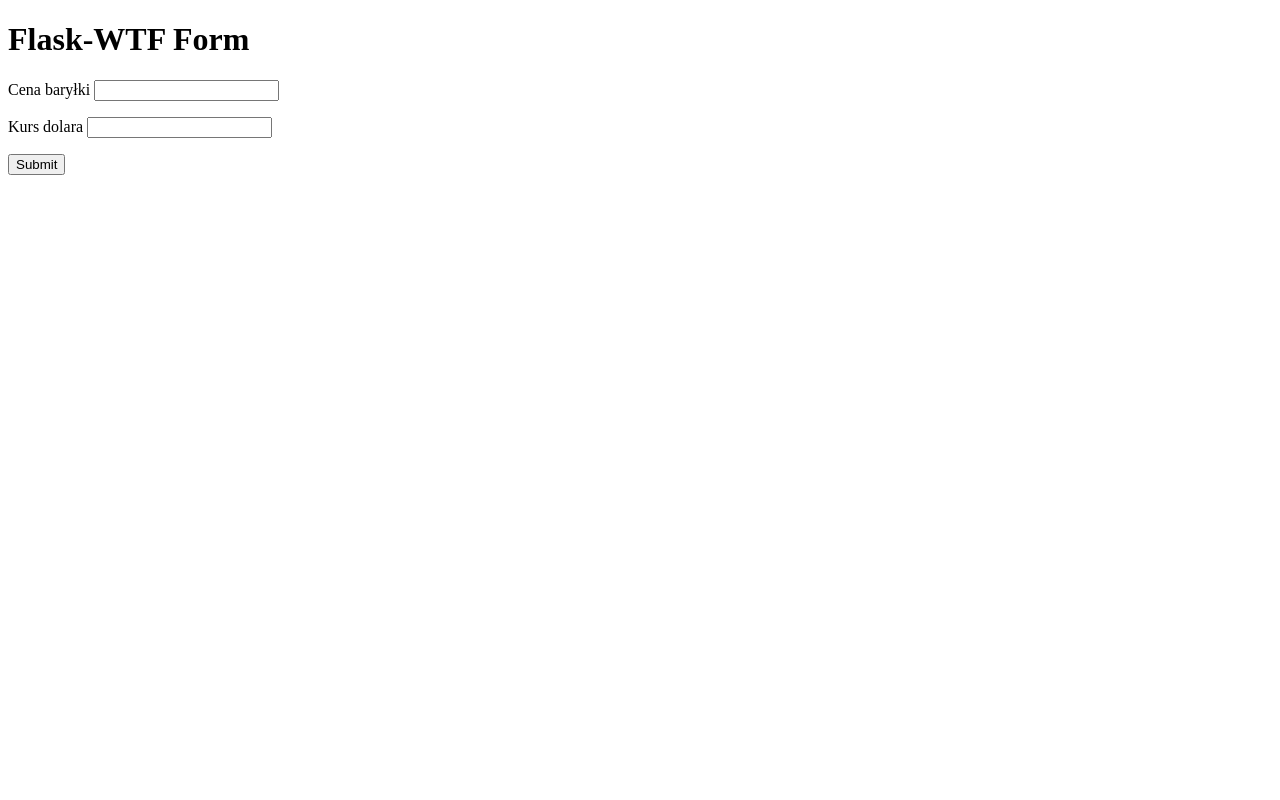
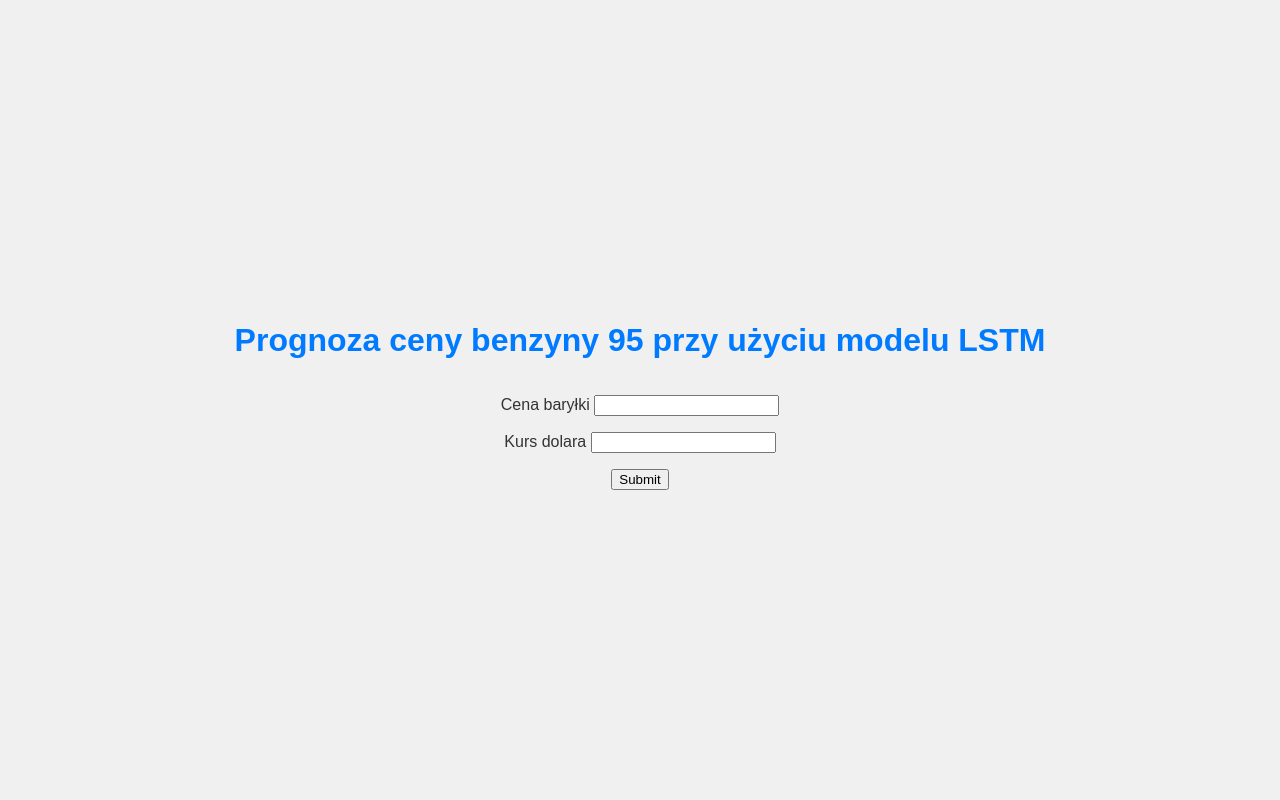
Before and after one commit to werozie/gaosile_index_pred, a Flask app: page / in a window 1280 px wide. Run offline with Flask 3, Linux system fonts and the light colour scheme.

Commit message:
zmiany w wygladzie

```diff
--- a/app.py
+++ b/app.py
@@ -8,7 +8,7 @@ from flask import Flask, render_template
 from flask_wtf import FlaskForm
 from wtforms import FloatField, SubmitField
 
-app = Flask(__name__)
+app = Flask(__name__, static_folder='static')
 
 app = Flask(__name__)
 app.config['SECRET_KEY'] = 'sekretny_klucz'  # Klucz używany do obsługi sesji
@@ -24,7 +24,7 @@ def index():
     form = MyForm()
     if form.validate_on_submit():
         return wyniki(form.cena_barylki.data, form.kurs_dolara.data)
-    return render_template('index.html', form=form)
+    return render_template('index.html', form=form, title="Prognoza ceny benzyny 95 przy użyciu modelu LSTM")
 
 
 
--- /dev/null
+++ b/static/styles.css
@@ -0,0 +1,49 @@
+/* static/styles.css */
+
+body {
+    font-family: 'Arial', sans-serif;
+    background-color: #f0f0f0;
+    color: #333;
+    margin: 0;
+    display: flex;
+    align-items: center;
+    justify-content: center;
+    height: 100vh;
+    flex-direction: column;
+}
+
+h1 {
+    color: #007BFF;
+    margin-bottom: 20px;
+    text-align: center;
+}
+
+form {
+    text-align: center;
+}
+
+form p {
+    margin-bottom: 10px;
+}
+
+/* Nowe style dla wyników */
+#wyniki-container {
+    display: flex;
+    flex-direction: column;
+    align-items: center;
+}
+
+.result-title {
+    color: #007BFF;
+    font-size: 24px; /* Zwiększenie rozmiaru czcionki dla tytułu wyników */
+    margin-bottom: 10px;
+}
+
+.result-item {
+    font-size: 18px; /* Zmniejszenie rozmiaru czcionki dla atrybutów wyników */
+    margin-bottom: 8px;
+}
+
+.result-item:last-child {
+    font-weight: bold; /* Zastosowanie wytłuszczenia do prognozowanej wartości */
+}
--- a/templates/index.html
+++ b/templates/index.html
@@ -3,10 +3,11 @@
 <head>
     <meta charset="UTF-8">
     <meta name="viewport" content="width=device-width, initial-scale=1.0">
-    <title>Prognoza ceny benzyny 95 modelem LSTM </title>
+    <title>{{ title }}</title>
+    <link rel="stylesheet" href="{{ url_for('static', filename='styles.css') }}">
 </head>
 <body>
-    <h1>Flask-WTF Form</h1>
+    <h1>Prognoza ceny benzyny 95 przy użyciu modelu LSTM</h1>
     <form method="post">
         {{ form.hidden_tag() }}
         <p>{{ form.cena_barylki.label }} {{ form.cena_barylki(size=20) }}</p>
```
